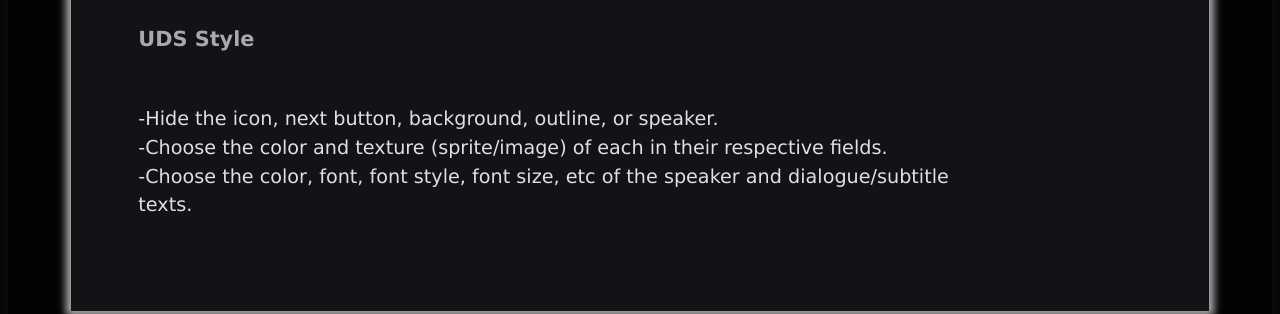
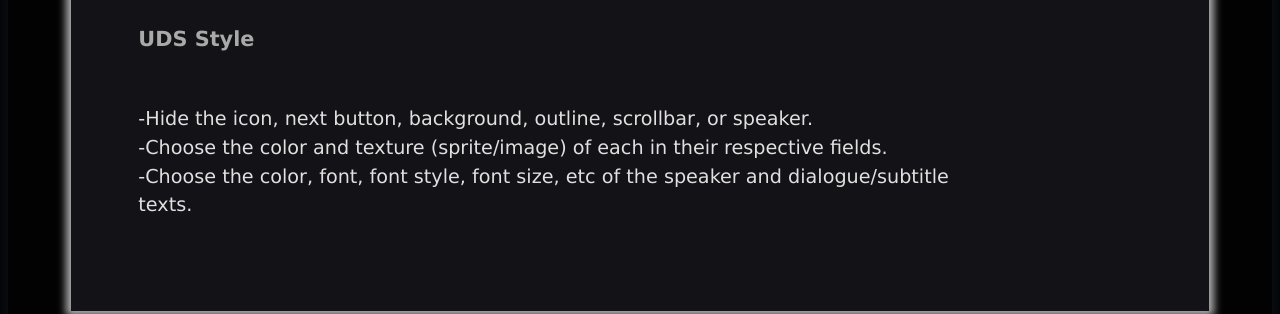
Before and after one commit to Madsir/madsirstudio.github.io, a Jekyll site: the page built from utterer/index.html, in a window 1280 px wide and 900 px high, scrolled down 4690 px. Shown: the part 421-735 px from the top of the window. Built offline with Jekyll 4.4.1, drawn with Linux system fonts in a browser that asks for light colours.

Commit message:
Update index.html

```diff
--- a/utterer/index.html
+++ b/utterer/index.html
@@ -148,7 +148,7 @@
 		<br>
 		<br>
 			<h2>UDS Style</h2> <br>
-			<p>-Hide the icon, next button, background, outline, or speaker.<br>
+			<p>-Hide the icon, next button, background, outline, scrollbar, or speaker.<br>
 -Choose the color and texture (sprite/image) of each in their respective fields.<br>
 -Choose the color, font, font style, font size, etc of the speaker and dialogue/subtitle texts.</p>
 			<br>
```
